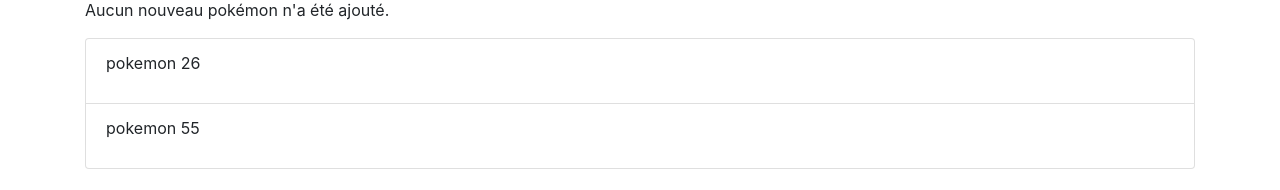
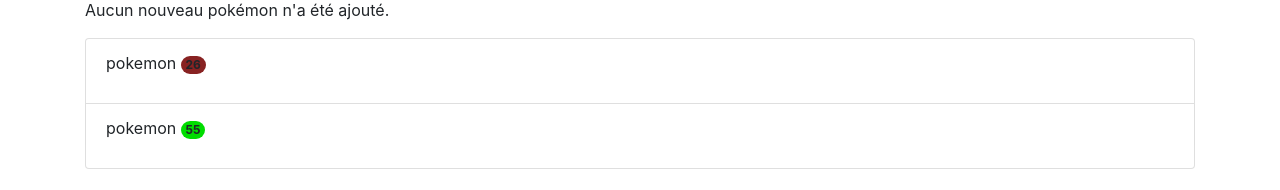
Before and after one commit to mvidailhet/cours-angular-pokedex, an Angular app: page / in a window 1280 px wide. Shown: the part 364-554 px from the top of the page. Built offline with nearby package versions, Linux system fonts and the light colour scheme.

Commit message:
ngStyle, changement du background en fonction du niveau du pokémon

```diff
--- a/src/app/components/pokemon-item/pokemon-item.component.html
+++ b/src/app/components/pokemon-item/pokemon-item.component.html
@@ -1 +1 @@
-<p>pokemon {{level}}</p>
+<p>pokemon <span class="badge rounded-pill" [ngStyle]="{'backgroundColor': generateColor()}">{{level}}</span></p>
--- a/src/app/components/pokemon-item/pokemon-item.component.ts
+++ b/src/app/components/pokemon-item/pokemon-item.component.ts
@@ -11,4 +11,8 @@ export class PokemonItemComponent implements OnInit {
   constructor() {}
 
   ngOnInit(): void {}
+
+  generateColor() {
+    return this.level > 50 ? '#00dd00' : '#882222';
+  }
 }
```
